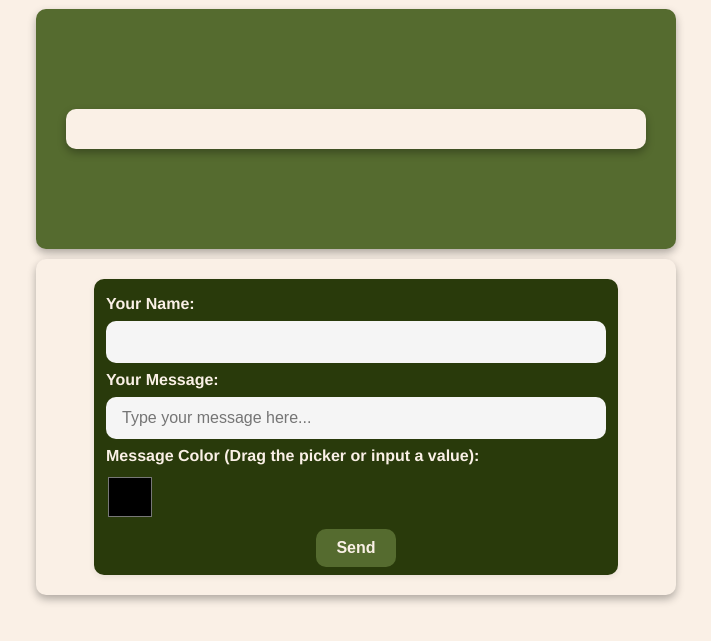
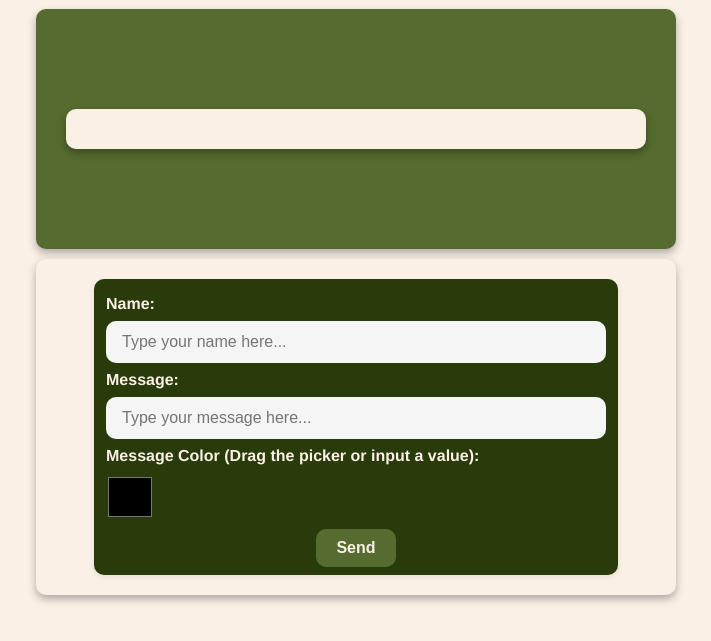
Before and after one commit to Geraldine-Edwards/Chat-Application, a plain HTML site: page Frontend/index.html in a window 1280 px wide. Shown: the part 133-774 px from the top of the page, without its empty margins (284-995 px from the left). Drawn offline with Linux system fonts and the light colour scheme; no server answers.

Commit message:
fix: update labels for name and message fields for clarity

```diff
--- a/Frontend/index.html
+++ b/Frontend/index.html
@@ -20,9 +20,9 @@
        <!-- add a new message to the chat -->
       <form id="add-message-form">
         <div id="add-chat-message" aria-live="polite"></div>
-        <label for="sender-name">Your Name:</label>
-        <input type="text" id="sender-name" name="sender-name" required>
-        <label for="new-message">Your Message:</label>
+        <label for="sender-name">Name:</label>
+        <input type="text" id="sender-name" name="sender-name" placeholder="Type your name here..."required>
+        <label for="new-message">Message:</label>
         <input type="text" id="new-message" name="new-message" placeholder="Type your message here..." required>
         <label for="color-picker">Message Color (Drag the picker or input a value):</label>
         <input type="color" id="color-picker" name="color" value="#000000">
```
